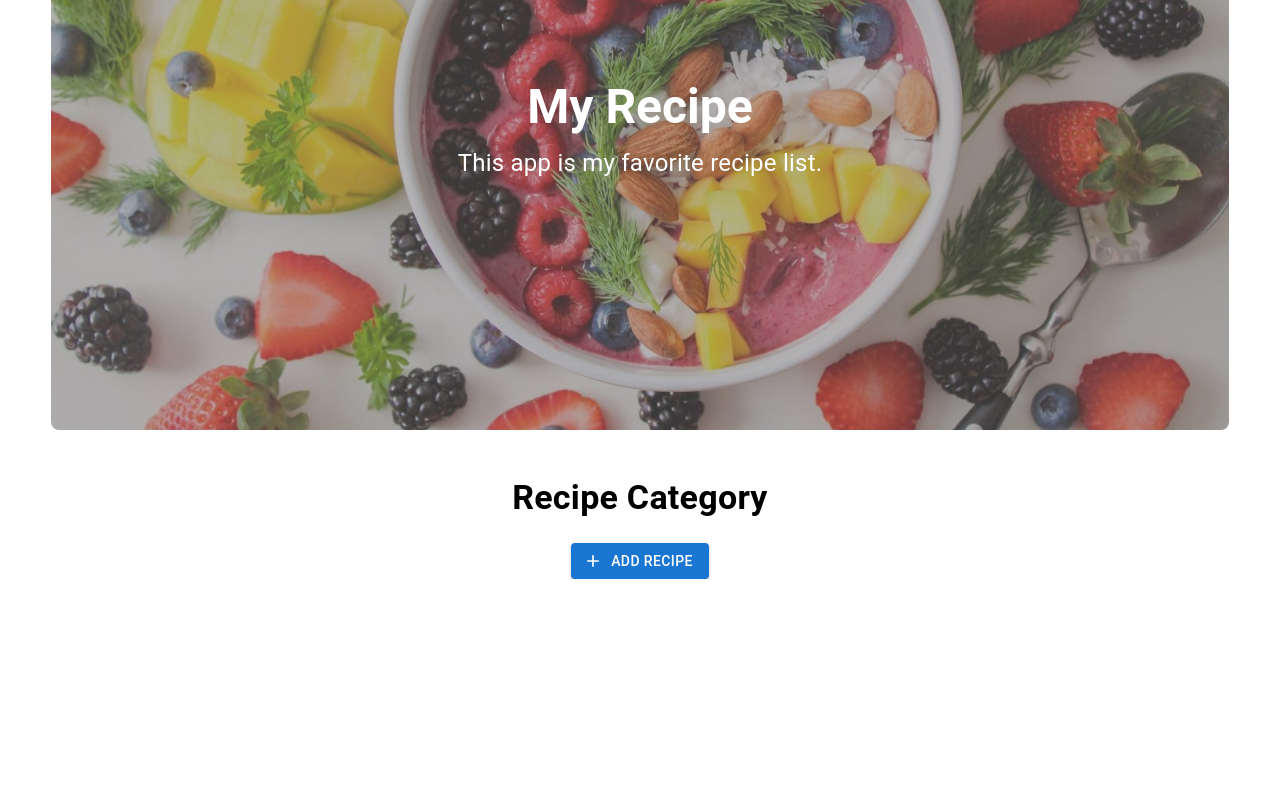
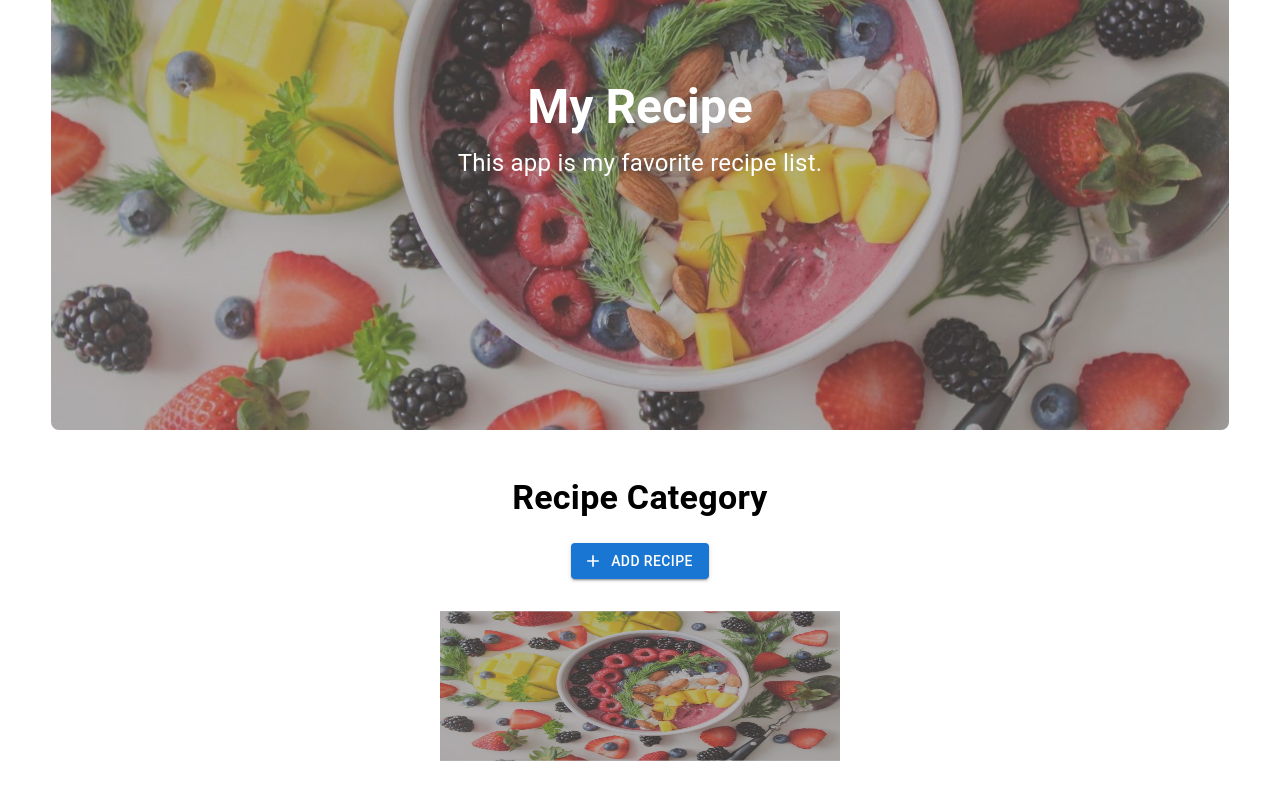
Before and after one commit to nkserveren26/myrecipe-frontend, a React (Create React App) app: page / in a window 1280 px wide. Shown: the part 258-1058 px from the top of the page. Before the commit the page ends 837 px from the top, so only its background shows below. Built offline with nearby package versions, Linux system fonts and the light colour scheme.

Commit message:
レシピカテゴリの領域をTopページに追加

```diff
--- a/src/components/pages/Top.tsx
+++ b/src/components/pages/Top.tsx
@@ -1,4 +1,4 @@
-import { Box, Button, Typography } from '@mui/material';
+import { Box, Button, Grid, Typography } from '@mui/material';
 import AddIcon from '@mui/icons-material/Add';
 import HomeHeaderImage from "../../HomeHeaderImage.jpg";
 import React from 'react';
@@ -54,7 +54,20 @@ export const Top: React.FC = () => {
               <Typography paddingBottom={3} fontWeight="bold" variant="h4">Recipe Category</Typography>
                 <Button variant="contained" startIcon={<AddIcon />}>
                   Add Recipe
-              </Button>
+                </Button>
+                <Grid columns={{ xs: 6, sm: 8, md: 12 }} pt={4} container columnSpacing={6} alignItems="center" justifyContent="center">
+                  <Grid item xs={6} sm="auto" md="auto" pb={6}>
+                    <Box
+                        component="img"
+                        src={HomeHeaderImage}
+                        alt="説明画像"
+                        sx={{
+                            width: '400px',
+                            height: '150px',
+                        }}
+                    />
+                    </Grid>
+                </Grid>
             </Box>
         </>
     )
```
